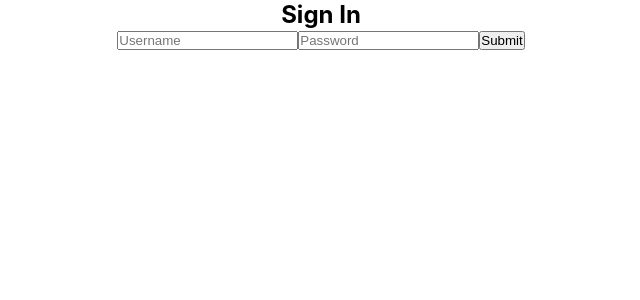
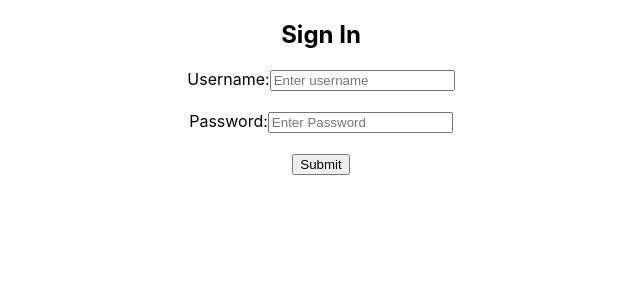
Before and after one commit to sggurjeet/reactreduxdemo, a React (Create React App) app: page / in a window 1280 px wide. Shown: the top 300 px of the page, without its empty margins (319-959 px from the left). Built offline with nearby package versions, Linux system fonts and the light colour scheme.

Commit message:
Added Validation in form

```diff
--- a/src/App.js
+++ b/src/App.js
@@ -9,7 +9,8 @@ import store from './redux/store';
 // import ItemContainer from './components/ItemContainer';
 // import UserContainer from './components/UserContainer';
 // import AxiosTest from './components/axiosTest';
-import Login from './components/Login/Login';
+//import Login from './components/Login/Login';
+import NewLogin from './components/NewLogin';
 
 
 
@@ -17,8 +18,10 @@ function App() {
   return (
     <Provider store={store}>
      <div className="App">
-     <Login />
+     <NewLogin />
+
        {/*
+      <Login />
        <AxiosTest />
        <UserContainer />
        <HooksCakeContainer />
--- a/src/components/Login/Login.js
+++ b/src/components/Login/Login.js
@@ -3,46 +3,100 @@ import './style.css'
 
 
 export class Login extends Component {
-    constructor(props) {
-        super(props);
+    constructor() {
+        super();
 
         //Set Initial State
         this.state = {
-            username: '',
-            password:'',
+            input: {
+              username:'',
+              password:''
+            },
+            errors:{}
 
         }
         this.handleSubmit=this.handleSubmit.bind(this);
+        this.handleChange=this.handleChange.bind(this);
       }
 
     // add checkfield for username length and password length and it doesn't submit until and unless form is complete, onblur error should display that email is empty or email invalid in case of empty field.
-     handleChange = (e) => {
-        e.preventDefault();
-        const {value,name} = e.target;
-        this.setState({ [name]:value});
-      };
+    //  handleChange = (e) => {
+    //     e.preventDefault();
+    //     const {value,name} = e.target;
+    //     this.setState({ [name]:value});
+    //   };
+      handleChange(e) {
+        let input = this.state.input;
+        input[e.target.name] = e.target.value;
 
+        this.setState({
+          input
+        });
+      }
       handleSubmit(e) {
           e.preventDefault();
-         console.log(this.state)
+          if(this.validate()){
+            console.log(this.state);
+
+            let input = {};
+            input["username"] = "";
+            input["password"] = "";
+            this.setState({input:input});
+
+            alert('Form is now submitted');
+        }
+
       }
+      validate(){
+        let input = this.state.input;
+        let errors = {};
+        let isValid = true;
+      //Username Validation
+        if (!input["username"]) {
+          isValid = false;
+          errors["username"] = "Please enter your username.";
+        }
+
+        if (typeof input["username"] !== "undefined") {
+          const re = /^\S*$/;
+          if(input["username"].length < 6 || !re.test(input["username"])){
+              isValid = false;
+              errors["username"] = "Please enter valid username.";
+          }
+        }
+       //Password Validation
+        if (!input["password"]) {
+          isValid = false;
+          errors["password"] = "Please enter your password.";
+        }
+
+        if (typeof input["password"] !== "undefined") {
+          if(input["password"].length < 8){
+              isValid = false;
+              errors["password"] = "Please add at least 8 charachter.";
+          }
+        }
+
+        this.setState({
+          errors: errors
+        });
+
+        return isValid;
+    }
 
 
     render() {
         return (
-
-
-
               <div className="form">
-                <div>
+                <form onSubmit={this.handleSubmit}>
                   <h2>Sign In</h2>
-                    <input type="text" name="username"  placeholder="Username" onChange={this.handleChange} />
+                    <input type="text" name="username"  placeholder="Username" value={this.state.input.username} id ="username" onChange={this.handleChange} />
                     <input type="password" name="password" placeholder="Password" onChange={this.handleChange} />
                     <button type="submit" onClick={this.handleSubmit}>
                       Submit
                     </button>
-                </div>
-                {/* <p>{this.stat}</p> */}
+                </form>
+
             </div>
 
         )
--- /dev/null
+++ b/src/components/NewLogin.js
@@ -0,0 +1,116 @@
+import React, { Component } from 'react'
+
+class NewLogin extends Component {
+  constructor(){
+    super();
+    this.state ={
+      input:{
+        username:'',
+        password:''
+      },
+      errors:{}
+    }
+    this.handleSubmit=this.handleSubmit.bind(this);
+    this.handleChange=this.handleChange.bind(this);
+  }
+  //Handle Change Function
+  handleChange(e){
+    e.preventDefault();
+    let input = this.state.input;
+    input[e.target.name]=e.target.value;
+    this.setState({input});
+  }
+
+  //Handle Submit Function
+  handleSubmit(e) {
+   e.preventDefault();
+   if(this.validate()){
+    console.log(this.state);
+
+    let input = {};
+    input["username"] = "";
+    input["password"] = "";
+    this.setState({input:input});
+
+    alert('Form is now submitted');
+   }
+  }
+  validate(){
+    let input = this.state.input;
+    let errors = {};
+    let isValid = true;
+
+    //Username Validation
+    if (!input["username"]) {
+      isValid = false;
+      errors["username"] = "Please enter your username.";
+    }
+    if (typeof input["username"] !== "undefined") {
+      const re = /^\S*$/;
+      if(input["username"].trim().length < 6 || !re.test(input["username"])){
+          isValid = false;
+          errors["username"] = "Please enter valid username.";
+      }
+    }
+    //Password Validation
+    if (!input["password"]) {
+      isValid = false;
+      errors["password"] = "Please enter your password.";
+    }
+    if (typeof input["password"] !== "undefined") {
+      if(input["password"].trim().length < 8){
+          isValid = false;
+          errors["password"] = "Please add at least 8 charachter.";
+      }
+    }
+    this.setState({
+      errors: errors
+    });
+
+    return isValid;
+  }
+
+  render() {
+    return (
+      <div>
+        <h2>Sign In</h2>
+        <form onSubmit={this.handleSubmit}>
+        {/* Username Input Field */}
+        <div>
+            <label htmlFor="username">Username:</label>
+            <input
+              type="text"
+              name="username"
+              value={this.state.input.username}
+              onChange={this.handleChange}
+              onBlur={this.handleSubmit}
+              placeholder="Enter username"
+              id="username" />
+              <br/>
+              <div>{this.state.errors.username}</div>
+              <br/>
+          </div>
+          {/* Password Input Field */}
+          <div>
+            <label htmlFor="password">Password:</label>
+            <input
+              type="password"
+              name="password"
+              value={this.state.input.password}
+              onChange={this.handleChange}
+              onBlur={this.handleSubmit}
+              placeholder="Enter Password"
+              id="Password" />
+              <br/>
+              <div>{this.state.errors.password}</div>
+              <br/>
+          </div>
+          {/* Submit Input */}
+          <input type="submit" value="Submit" />
+         </form>
+      </div>
+    )
+  }
+}
+
+export default NewLogin
```
